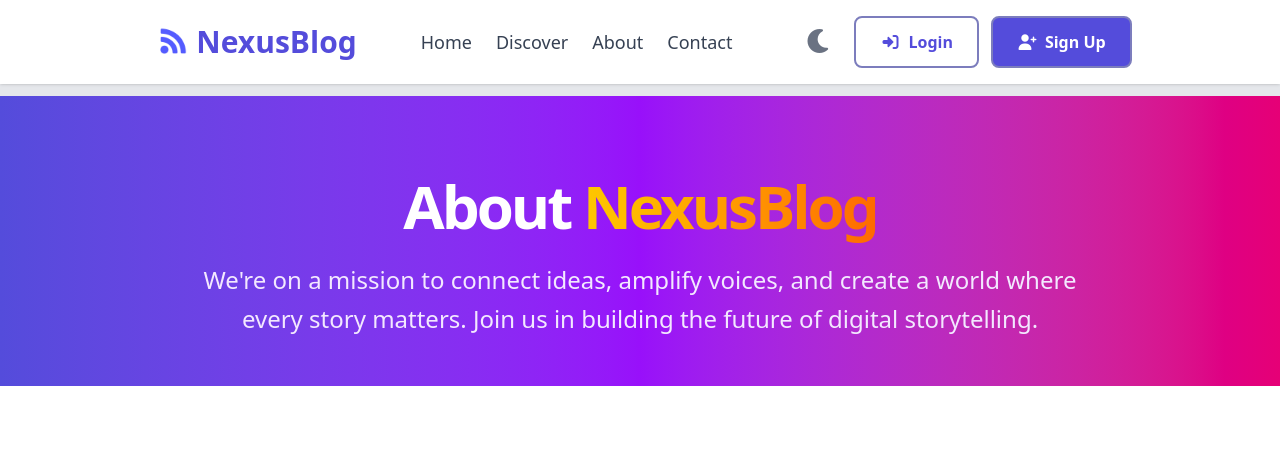
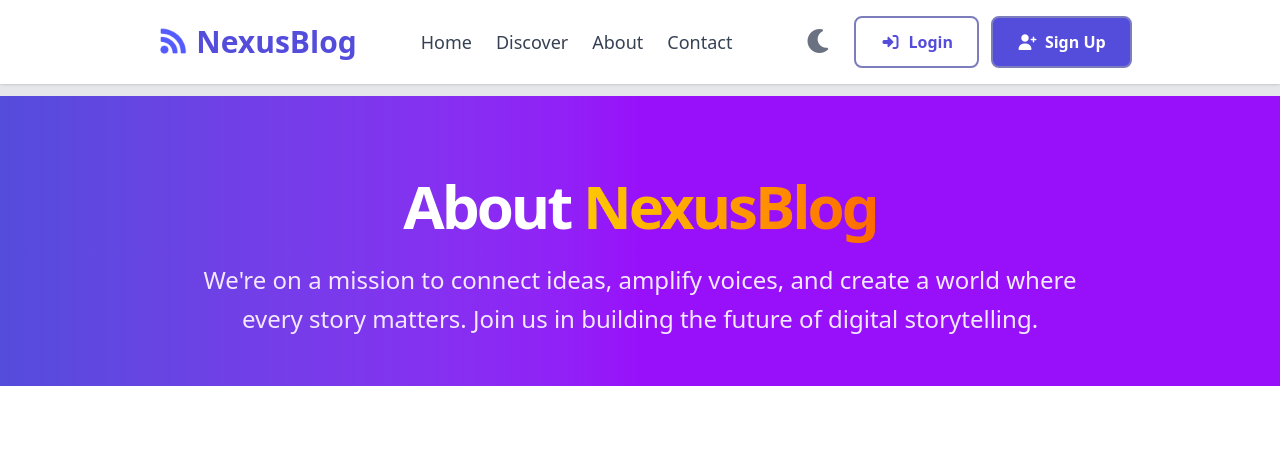
Before and after one commit to ALH-hub/mern-blog-app, a React (Vite) app in the folder client/: page /about in a window 1280 px wide. Shown: the top 455 px of the page. Built offline with nearby package versions, Linux system fonts and the light colour scheme.

Commit message:
fix: update gradient colors in About and Contact sections for consistency

```diff
--- a/client/src/pages/About.tsx
+++ b/client/src/pages/About.tsx
@@ -124,7 +124,7 @@
   return (
     <div className='pt-24 pb-16'>
       {/* Hero Section */}
-      <div className='bg-gradient-to-r from-[#544cdb] via-purple-600 to-pink-600 text-white py-20'>
+      <div className='bg-gradient-to-r from-[#544cdb] via-purple-600 to-purple-600   text-white py-20'>
         <div className='max-w-6xl mx-auto px-4 text-center'>
           <h1 className='text-4xl md:text-6xl font-bold tracking-tighter mb-6'>
             About{' '}
--- a/client/src/pages/Contact.tsx
+++ b/client/src/pages/Contact.tsx
@@ -106,7 +106,7 @@
   return (
     <div className='pt-24 pb-16'>
       {/* Hero Section */}
-      <div className='bg-gradient-to-r from-[#544cdb] via-purple-600 to-pink-600 text-white py-16'>
+      <div className='bg-gradient-to-r from-[#544cdb]  via-purple-600 to-purple-600 text-white py-16'>
         <div className='max-w-6xl mx-auto px-4 text-center'>
           <h1 className='text-4xl md:text-5xl font-bold tracking-tighter mb-6'>
             Get in Touch
```
